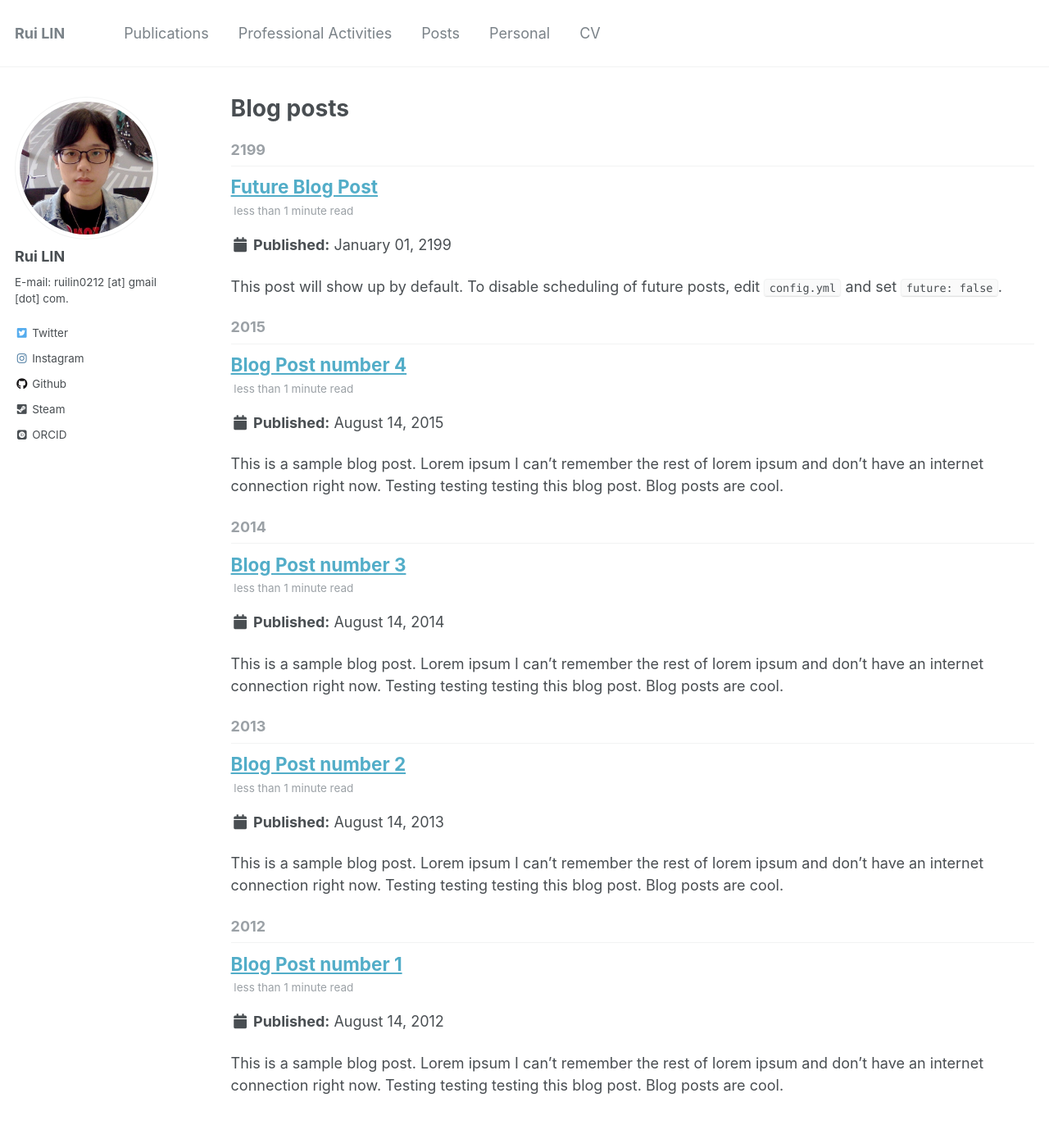
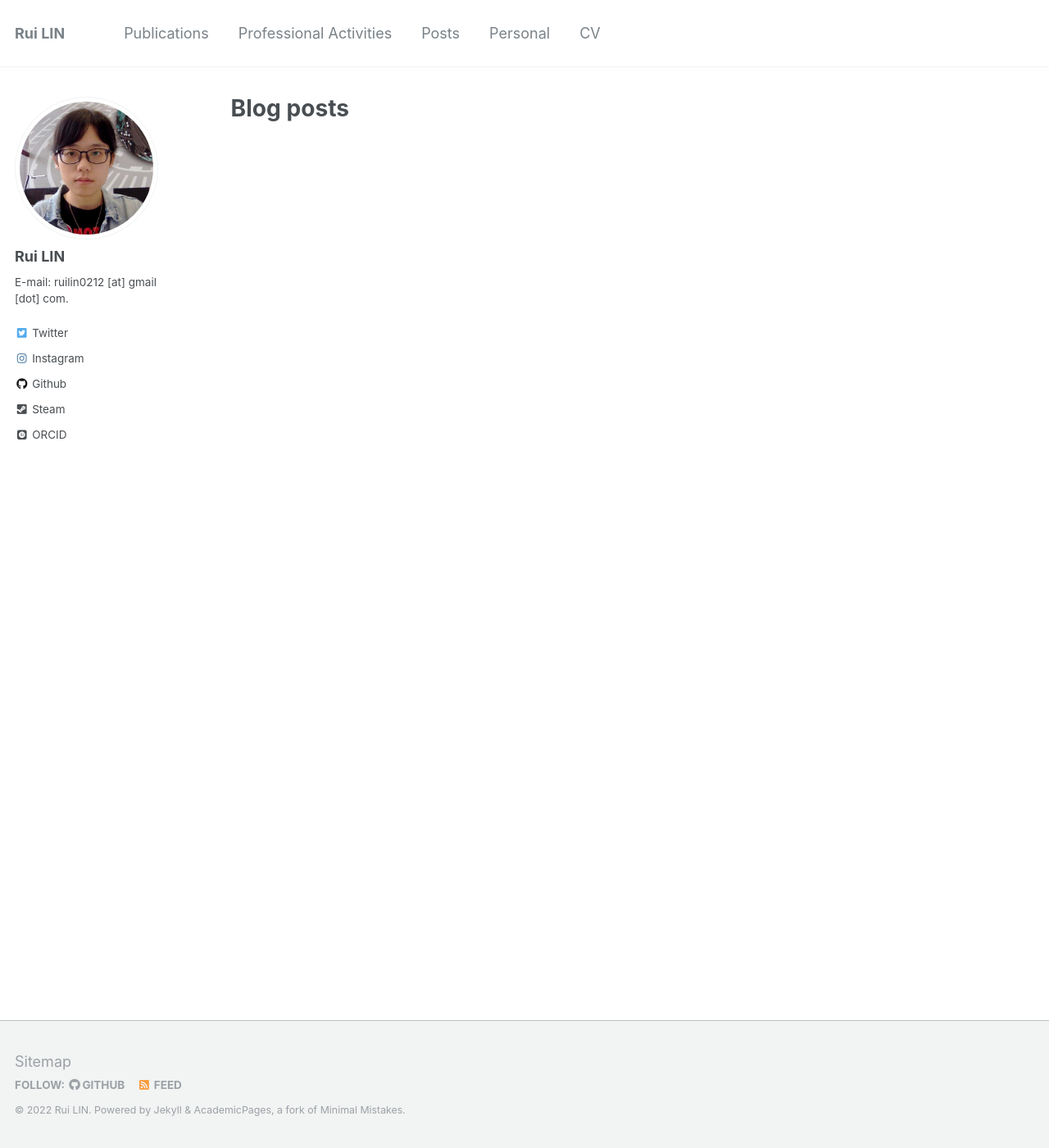
Before and after one commit to rlin27/rlin27.github.io, a Jekyll site: the page built from _pages/posts.html, in a window 1280 px wide and 1400 px high. Shown: the whole window at 82% size. Built offline with Jekyll 4.4.1, drawn with Linux system fonts in a browser that asks for light colours; some web fonts are replaced.

Commit message:
edit the posts page

```diff
--- a/_config.yml
+++ b/_config.yml
@@ -16,8 +16,8 @@ baseurl                  : "" # the subpath of your site, e.g. "/blog"
 repository               : "academicpages/academicpages.github.io"
 teaser                   :  # filename of teaser fallback teaser image placed in /images/, .e.g. "500x300.png"
 breadcrumbs              : false # true, false (default)
-words_per_minute         : 160
-future                   : true
+words_per_minute         :
+future                   : false
 read_more                : "disabled" # if enabled, adds "Read more" links to excerpts
 talkmap_link             : false #change to true to add link to talkmap on talks page
 comments:
--- a/_posts/2012-08-14-blog-post-1.md
+++ /dev/null
@@ -1,20 +0,0 @@
----
-title: 'Blog Post number 1'
-date: 2012-08-14
-permalink: /posts/2012/08/blog-post-1/
-tags:
-  - cool posts
-  - category1
-  - category2
----
-
-This is a sample blog post. Lorem ipsum I can't remember the rest of lorem ipsum and don't have an internet connection right now. Testing testing testing this blog post. Blog posts are cool.
-
-Headings are cool
-======
-
-You can have many headings
-======
-
-Aren't headings cool?
-------
--- a/_posts/2013-08-14-blog-post-2.md
+++ /dev/null
@@ -1,20 +0,0 @@
----
-title: 'Blog Post number 2'
-date: 2013-08-14
-permalink: /posts/2013/08/blog-post-2/
-tags:
-  - cool posts
-  - category1
-  - category2
----
-
-This is a sample blog post. Lorem ipsum I can't remember the rest of lorem ipsum and don't have an internet connection right now. Testing testing testing this blog post. Blog posts are cool.
-
-Headings are cool
-======
-
-You can have many headings
-======
-
-Aren't headings cool?
-------
--- a/_posts/2014-08-14-blog-post-3.md
+++ /dev/null
@@ -1,20 +0,0 @@
----
-title: 'Blog Post number 3'
-date: 2014-08-14
-permalink: /posts/2014/08/blog-post-3/
-tags:
-  - cool posts
-  - category1
-  - category2
----
-
-This is a sample blog post. Lorem ipsum I can't remember the rest of lorem ipsum and don't have an internet connection right now. Testing testing testing this blog post. Blog posts are cool.
-
-Headings are cool
-======
-
-You can have many headings
-======
-
-Aren't headings cool?
-------
--- a/_posts/2199-01-01-future-post.md
+++ /dev/null
@@ -1,11 +0,0 @@
----
-title: 'Future Blog Post'
-date: 2199-01-01
-permalink: /posts/2012/08/blog-post-4/
-tags:
-  - cool posts
-  - category1
-  - category2
----
-
-This post will show up by default. To disable scheduling of future posts, edit `config.yml` and set `future: false`.
```
Also changed, not shown: _posts/2015-08-14-blog-post-4.md (deleted, +0 -20 lines).
